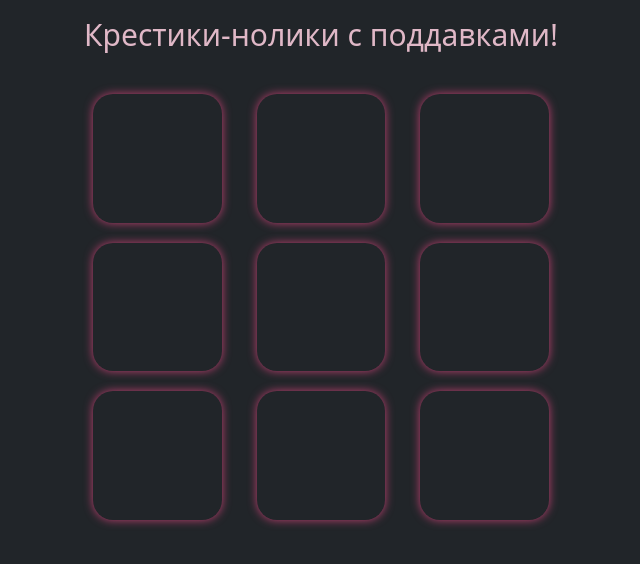
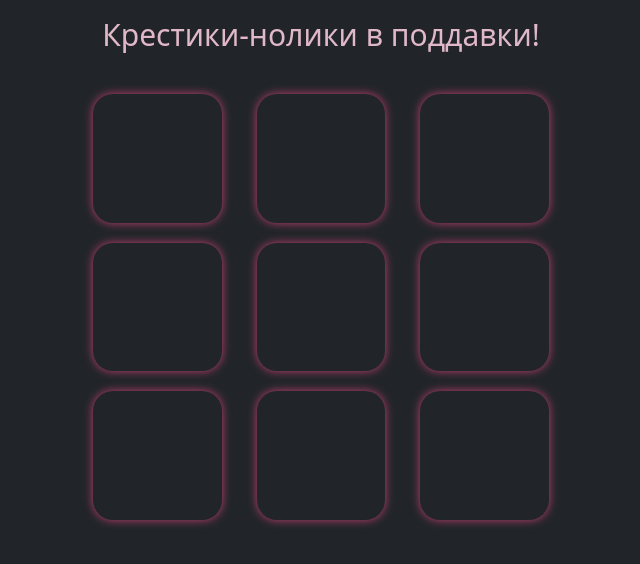
Before and after one commit to PavelSarafannikov-qa/tic-tac-toe, a plain HTML site: page index.html in a window 1280 px wide. Shown: the whole page, without its empty margins (319-959 px from the left). Drawn offline with nearby package versions, Linux system fonts and the light colour scheme.

Commit message:
Update index.html

```diff
--- a/index.html
+++ b/index.html
@@ -13,7 +13,7 @@
 <body class="d-flex h-100 text-center text-bg-dark">
 
 	<div class="wrapper">
-		<h1>Крестики-нолики с поддавками!</h1>
+		<h1>Крестики-нолики в поддавки!</h1>
 		<div class="container">
 			<div class="item">
 				<div class="item__inner">
```
